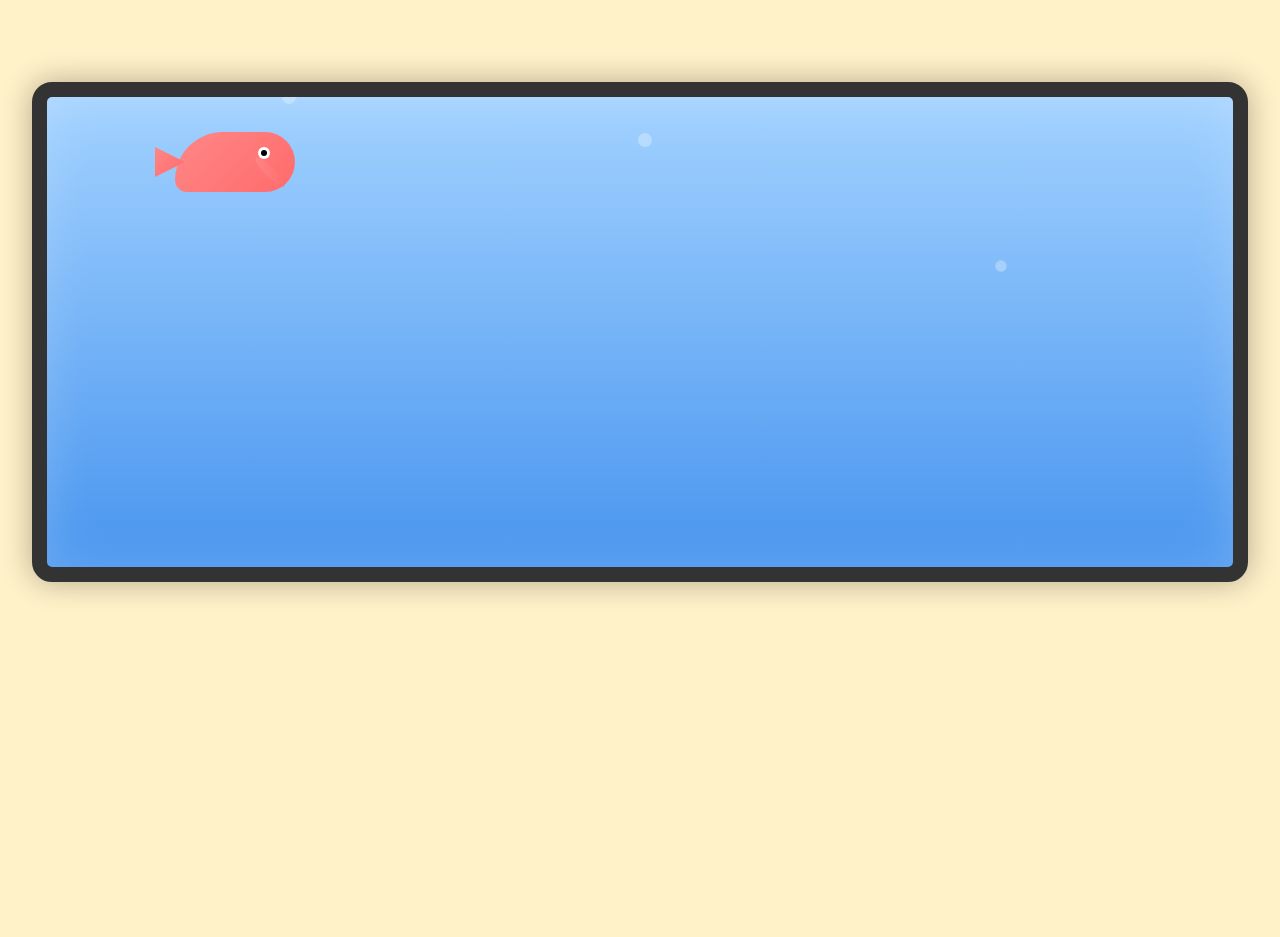
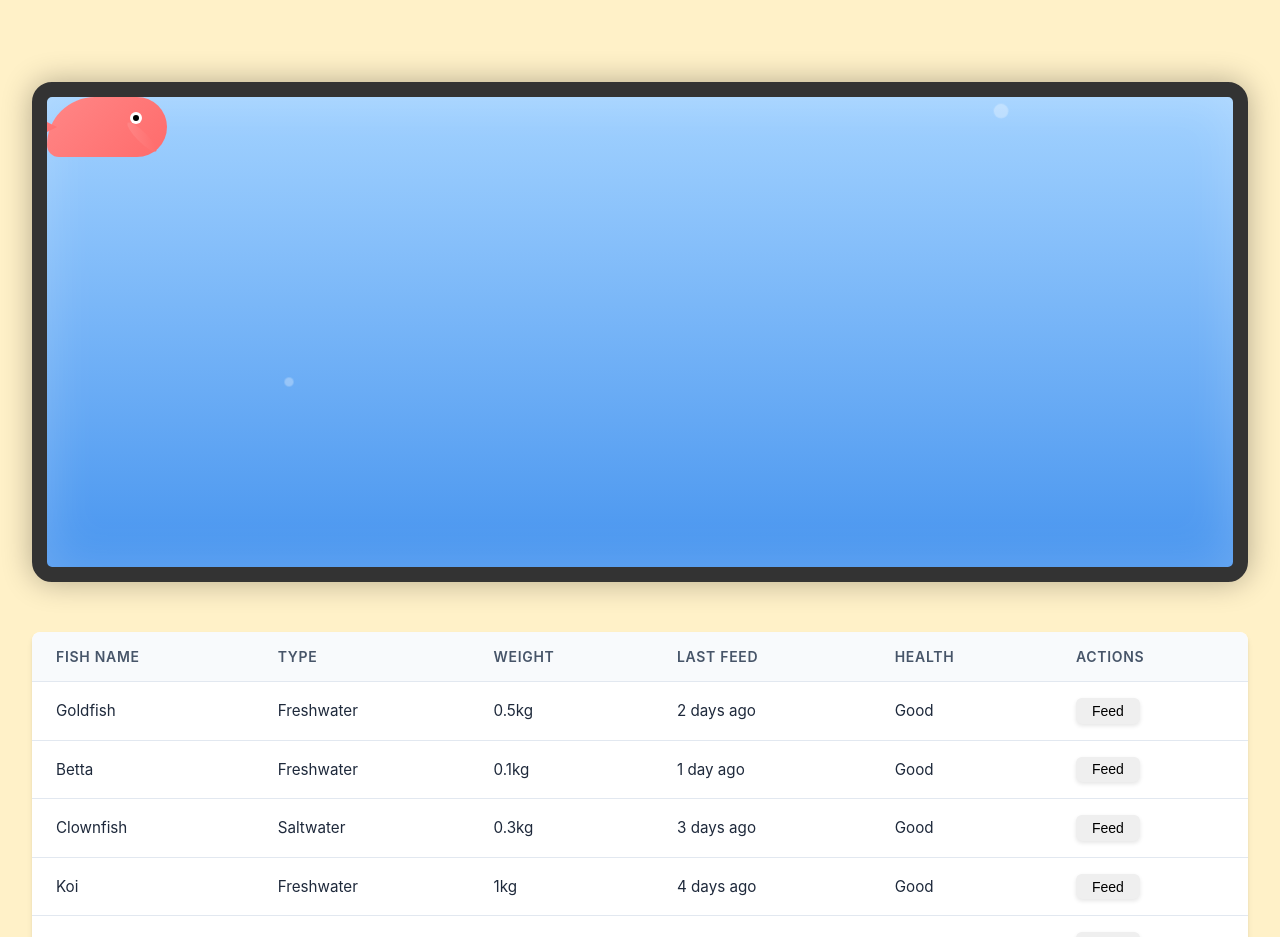
Before and after one commit to aniler0/4143ffc182295df95ef93a945c121d4f, a Vue app: page / in a window 1280 px wide. Shown: the top 937 px of the page. Before the commit the page ends 800 px from the top, so only its background shows below. Built offline with nearby package versions, Linux system fonts and the light colour scheme; the HTML template or start-up script is replaced by a standard one.

Commit message:
feat: create table

```diff
--- a/src/App.vue
+++ b/src/App.vue
@@ -1,7 +1,63 @@
 <script setup lang="ts">
-import AquariumArea from '@/components/AquariumArea.vue'
+import AquariumBase from '@/components/AquariumBase.vue'
+import VTable from '@/components/ui/VTable.vue'
+const fishData = [
+  {
+    name: 'Goldfish',
+    type: 'Freshwater',
+    weight: '0.5kg',
+    lastFeed: '2 days ago',
+    health: 'Good',
+  },
+  {
+    name: 'Betta',
+    type: 'Freshwater',
+    weight: '0.1kg',
+    lastFeed: '1 day ago',
+    health: 'Good',
+  },
+  {
+    name: 'Clownfish',
+    type: 'Saltwater',
+    weight: '0.3kg',
+    lastFeed: '3 days ago',
+    health: 'Good',
+  },
+  {
+    name: 'Koi',
+    type: 'Freshwater',
+    weight: '1kg',
+    lastFeed: '4 days ago',
+    health: 'Good',
+  },
+  {
+    name: 'Tang',
+    type: 'Saltwater',
+    weight: '0.8kg',
+    lastFeed: '2 days ago',
+    health: 'Good',
+  },
+]
+
+const tableHeaders = [
+  { key: 'name', label: 'Fish Name' },
+  { key: 'type', label: 'Type' },
+  { key: 'weight', label: 'Weight' },
+  { key: 'lastFeed', label: 'Last Feed' },
+  { key: 'health', label: 'Health' },
+]
+
+const handleAction = (item: Record<string, string>) => {
+  console.log(item)
+}
 </script>
 
 <template>
-  <AquariumArea />
+  <AquariumBase />
+  <VTable
+    :headers="tableHeaders"
+    :data="fishData"
+    :actions="[{ label: 'Feed' }]"
+    @action="handleAction"
+  />
 </template>
--- a/src/components/AquariumArea.vue
+++ /dev/null
@@ -1,70 +0,0 @@
-<script setup lang="ts">
-import FishItem from '@/components/Fish/FishItem.vue';
-
-</script>
-
-<template>
-  <div class="aquarium-container">
-    <div class="aquarium">
-      <div class="bubbles">
-        <div class="bubble"></div>
-        <div class="bubble"></div>
-        <div class="bubble"></div>
-      </div>
-      <FishItem />
-    </div>
-  </div>
-</template>
-
-<style scoped>
-.aquarium-container {
-  display: flex;
-  justify-content: center;
-  align-items: center;
-  min-height: 600px;
-}
-
-.aquarium {
-  position: relative;
-  width: 100%;
-  height: 500px;
-  background: linear-gradient(180deg, #a2d2ff 0%, #4895ef 100%);
-  border-radius: 20px;
-  border: 15px solid #333;
-  box-shadow:
-    inset 0 0 50px rgba(255, 255, 255, 0.2),
-    0 0 30px rgba(0, 0, 0, 0.3);
-  overflow: hidden;
-}
-
-.bubbles {
-  position: absolute;
-  width: 100%;
-  height: 100%;
-}
-
-.bubble {
-  position: absolute;
-  width: 10px;
-  height: 10px;
-  background: rgba(255, 255, 255, 0.3);
-  border-radius: 50%;
-  animation: rise 4s infinite;
-  bottom: 0;
-}
-
-.bubble:nth-child(1) { left: 20%; animation-delay: 0s; }
-.bubble:nth-child(2) { left: 50%; animation-delay: 1s; }
-.bubble:nth-child(3) { left: 80%; animation-delay: 2s; }
-
-@keyframes rise {
-  0% {
-    bottom: -20px;
-    transform: scale(0.5);
-  }
-  100% {
-    bottom: 100%;
-    transform: scale(1.5);
-  }
-}
-</style>
--- /dev/null
+++ b/src/components/AquariumBase.vue
@@ -0,0 +1,35 @@
+<script setup lang="ts">
+import AquariumBubbles from '@/components/AquariumBubbles.vue'
+import FishItem from '@/components/FishItem.vue'
+</script>
+
+<template>
+  <div class="aquarium-container">
+    <div class="aquarium">
+      <AquariumBubbles />
+      <FishItem />
+    </div>
+  </div>
+</template>
+
+<style scoped>
+.aquarium-container {
+  display: flex;
+  justify-content: center;
+  align-items: center;
+  min-height: 600px;
+}
+
+.aquarium {
+  position: relative;
+  width: 100%;
+  height: 500px;
+  background: linear-gradient(180deg, #a2d2ff 0%, #4895ef 100%);
+  border-radius: 20px;
+  border: 15px solid #333;
+  box-shadow:
+    inset 0 0 50px rgba(255, 255, 255, 0.2),
+    0 0 30px rgba(0, 0, 0, 0.3);
+  overflow: hidden;
+}
+</style>
--- /dev/null
+++ b/src/components/AquariumBubbles.vue
@@ -0,0 +1,48 @@
+<template>
+  <div class="bubbles">
+    <div class="bubble"></div>
+    <div class="bubble"></div>
+    <div class="bubble"></div>
+  </div>
+</template>
+<style>
+.bubbles {
+  position: absolute;
+  width: 100%;
+  height: 100%;
+}
+
+.bubble {
+  position: absolute;
+  width: 10px;
+  height: 10px;
+  background: rgba(255, 255, 255, 0.3);
+  border-radius: 50%;
+  animation: rise 4s infinite;
+  bottom: 0;
+}
+
+.bubble:nth-child(1) {
+  left: 20%;
+  animation-delay: 0s;
+}
+.bubble:nth-child(2) {
+  left: 50%;
+  animation-delay: 1s;
+}
+.bubble:nth-child(3) {
+  left: 80%;
+  animation-delay: 2s;
+}
+
+@keyframes rise {
+  0% {
+    bottom: -20px;
+    transform: scale(0.5);
+  }
+  100% {
+    bottom: 100%;
+    transform: scale(1.5);
+  }
+}
+</style>
--- a/src/components/Fish/FishItem.vue
+++ b/src/components/FishItem.vue
@@ -1,5 +1,5 @@
 <script setup lang="ts">
-import { ref, onMounted } from 'vue'
+import { onMounted, ref } from 'vue'
 
 const x = ref(0)
 const y = ref(0)
@@ -22,18 +22,10 @@ const updatePosition = () => {
 onMounted(() => {
   updatePosition()
 })
-
 </script>
 
 <template>
-  <div
-    class="fish-container"
-    :style="{
-      left: x + '%',
-      top: y + '%',
-      transform: isMovingLeft ? 'scaleX(-1)' : 'scaleX(1)'
-    }"
-  >
+  <div class="fish-container">
     <div class="fish">
       <div class="eye"></div>
     </div>
@@ -44,7 +36,6 @@ onMounted(() => {
 .fish-container {
   position: absolute;
   transform-origin: center;
-  transition: all 3s ease-in-out;
 }
 
 .fish {
@@ -53,7 +44,7 @@ onMounted(() => {
   height: 60px;
   background: linear-gradient(45deg, #ff6b6b, #ff8787);
   border-radius: 50px 80px 20px 50px;
-  animation: swim 1s ease-in-out infinite;
+  transform: rotateY(180deg);
 }
 
 .fish::before {
@@ -99,18 +90,4 @@ onMounted(() => {
   top: 3px;
   left: 3px;
 }
-
-@keyframes swim {
-  0%, 100% {
-    transform: translateX(0);
-  }
-  50% {
-    transform: translateX(10px);
-  }
-}
-
-.fish-container[style*="rotate(180)"] .fish,
-.fish-container[style*="rotate(-180)"] .fish {
-  transform: scaleX(-1);
-}
 </style>
--- /dev/null
+++ b/src/components/ui/VTable.vue
@@ -0,0 +1,147 @@
+<script setup lang="ts">
+import { defineProps } from 'vue'
+
+defineProps<{
+  headers: { key: string; label: string }[]
+  data: Record<string, string>[]
+  actions?: {
+    label: string
+  }[]
+}>()
+
+const emit = defineEmits<{
+  (e: 'action', item: Record<string, string>): void
+}>()
+</script>
+
+<template>
+  <div class="table-wrapper">
+    <table class="base-table">
+      <thead>
+        <tr>
+          <th v-for="header in headers" :key="header.key">
+            {{ header.label }}
+          </th>
+           <th v-if="actions?.length">Actions</th>
+        </tr>
+      </thead>
+      <tbody>
+        <tr v-for="(row, index) in data" :key="index">
+          <td v-for="header in headers" :key="header.key">
+            {{ row[header.key] }}
+          </td>
+          <td v-if="actions?.length" class="actions">
+            <button
+              v-for="action in actions"
+              :key="action.label"
+              class="action-btn"
+              @click="emit('action', row)"
+            >
+              {{ action.label }}
+            </button>
+          </td>
+        </tr>
+      </tbody>
+    </table>
+  </div>
+</template>
+
+<style scoped>
+.table-wrapper {
+  width: 100%;
+  overflow-x: auto;
+  border-radius: 8px;
+  box-shadow:
+    0 4px 6px -1px rgba(0, 0, 0, 0.1),
+    0 2px 4px -1px rgba(0, 0, 0, 0.06);
+}
+
+.base-table {
+  width: 100%;
+  border-collapse: separate;
+  border-spacing: 0;
+  margin: 0;
+  background-color: #ffffff;
+  border-radius: 8px;
+  overflow: hidden;
+}
+
+.base-table th,
+.base-table td {
+  padding: 1rem 1.5rem;
+  text-align: left;
+  border-bottom: 1px solid #e2e8f0;
+}
+
+.base-table th {
+  background-color: #f8fafc;
+  font-weight: 600;
+  text-transform: uppercase;
+  font-size: 0.875rem;
+  letter-spacing: 0.05em;
+  color: #475569;
+}
+
+.base-table td {
+  font-size: 0.95rem;
+  color: #1e293b;
+}
+
+.base-table tbody tr:last-child td {
+  border-bottom: none;
+}
+
+.base-table tbody tr:hover {
+  background-color: #f1f5f9;
+  transition: all 0.2s ease;
+}
+
+.action-btn {
+  padding: 0.3rem 1rem;
+  border-radius: 6px;
+  border: none;
+  cursor: pointer;
+  font-size: 0.875rem;
+  font-weight: 400;
+  transition: all 0.2s ease;
+  box-shadow: 0 2px 4px rgba(0, 0, 0, 0.1);
+}
+
+.action-btn i {
+  font-size: 1rem;
+}
+
+.action-btn.primary {
+  background: linear-gradient(135deg, #4f46e5, #3b82f6);
+  color: white;
+}
+
+.action-btn.danger {
+  background: linear-gradient(135deg, #dc2626, #ef4444);
+  color: white;
+}
+
+.action-btn.warning {
+  background: linear-gradient(135deg, #d97706, #f59e0b);
+  color: white;
+}
+
+.action-btn:hover {
+  transform: translateY(-1px);
+  box-shadow: 0 4px 6px rgba(0, 0, 0, 0.15);
+  opacity: 0.95;
+}
+
+.action-btn:active {
+  transform: translateY(0);
+  box-shadow: 0 2px 4px rgba(0, 0, 0, 0.1);
+}
+
+@media (max-width: 640px) {
+  .base-table th,
+  .base-table td {
+    padding: 0.75rem 1rem;
+    font-size: 0.875rem;
+  }
+}
+</style>
```
Also changed, not shown: src/components/Fish/types.ts (deleted, +0 -10 lines), 1 other file (tests, documents, lock files or other folders).
